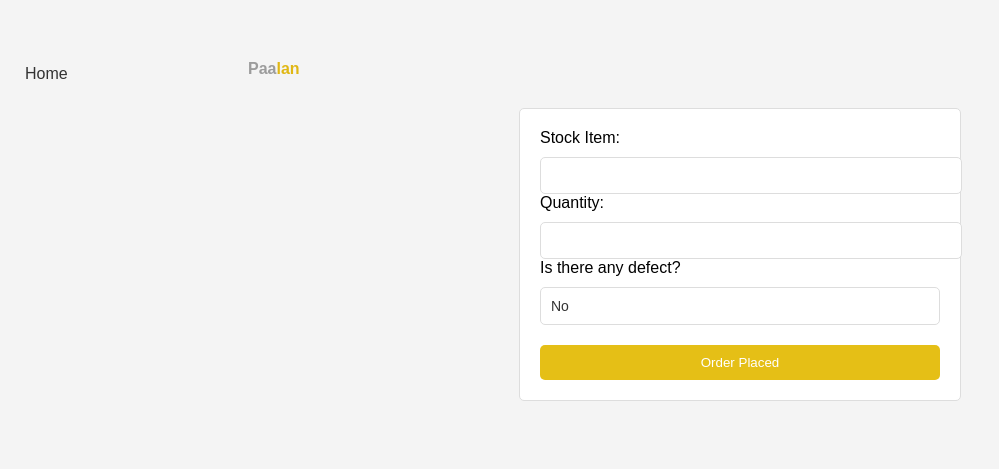
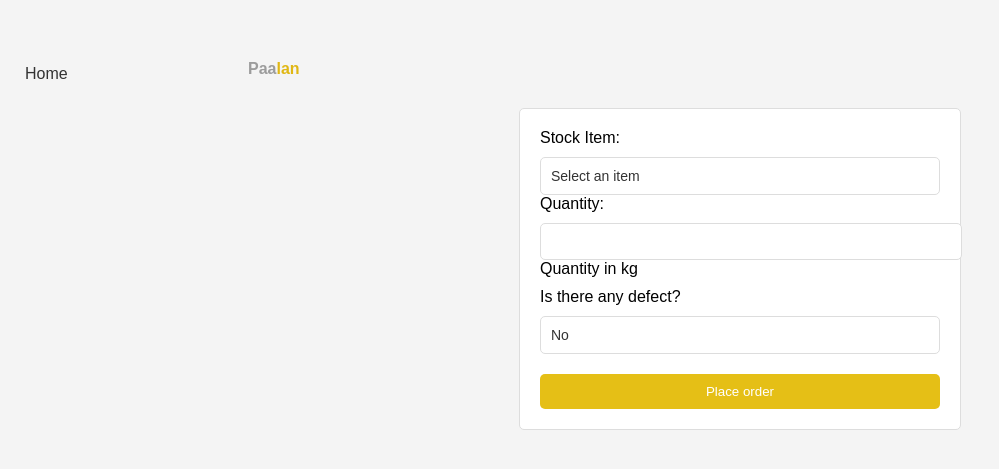
Before and after one commit to JunaTeresMartin/Paalan, a PHP site: page /stock.php in a window 1280 px wide. Shown: the part 30-499 px from the top of the page, without its empty margins (0-999 px from the left). Run offline with PHP 8.4, Linux system fonts and the light colour scheme.

Commit message:
03/08/23

```diff
--- a/AdminDashboard/registration/stock.php
+++ b/AdminDashboard/registration/stock.php
@@ -215,10 +215,20 @@
     <p class="logo"><span>Paa</span>lan</p>
     <form method="POST" action="<?php echo $_SERVER['PHP_SELF']; ?>">
         <label for="stock_item">Stock Item:</label>
-            <input type="text" id="stock_item" name="stock_item" required>
+        <select id="stock_item" name="stock_item" required onchange="updateQuantityUnitLabel()">
+            <option value="">Select an item</option>
+            <option value="payar">Payar</option>
+            <option value="kadala">Kadala</option>
+            <option value="oil">Oil</option>
+            <option value="parippu">Parippu</option>
+            <option value="rice">Rice</option>
+            <option value="raagi">Raagi</option>
+        </select>
 
         <label for="quantity">Quantity:</label>
         <input type="number" id="quantity" name="quantity" required>
+
+        <label id="quantity_label" for="quantity">Quantity in kg</label>
 
         <label for="defect_question">Is there any defect?</label>
         <select id="defect_question" name="defect_question" onchange="toggleDefectDetails()">
@@ -231,7 +241,36 @@
             <textarea id="defect_details" name="defect_details"></textarea>
         </div>
 
-            <button type="submit">Order Placed</button>
+        <button type="submit" name="submit">Place order</button>
+    </form>
+</div>
+
+<script>
+    function updateQuantityUnitLabel() {
+        const stockItemDropdown = document.getElementById('stock_item');
+        const quantityLabel = document.getElementById('quantity_label');
+
+        const selectedStockItem = stockItemDropdown.value;
+        if (selectedStockItem === 'oil') {
+            quantityLabel.textContent = 'Quantity in litres';
+        } else {
+            quantityLabel.textContent = 'Quantity in kg';
+        }
+    }
+
+    function toggleDefectDetails() {
+        const defectQuestionDropdown = document.getElementById('defect_question');
+        const defectDetailsDiv = document.getElementById('defect_details');
+
+        if (defectQuestionDropdown.value === 'Yes') {
+            defectDetailsDiv.style.display = 'block';
+        } else {
+            defectDetailsDiv.style.display = 'none';
+        }
+    }
+</script>
+
+
         </form>
     </div>
 </body>
--- a/AdminDashboard/registration/thankyou.html
+++ b/AdminDashboard/registration/thankyou.html
@@ -30,7 +30,7 @@
 
     </div>
     <div class="text-center">
-      <a href="/MiniProject/WorkerDashboard/index.php" class="btn btn-primary">Go back</a>
+      <a href="/Paalan/WorkerDashboard/index.php" class="btn btn-primary">Go back</a>
     </div>
   </div>
 
```
Also changed, not shown: WorkerDashboard/form1/form1.php (+10 -24 lines). Lines whose indentation alone changed are shown as unchanged.
